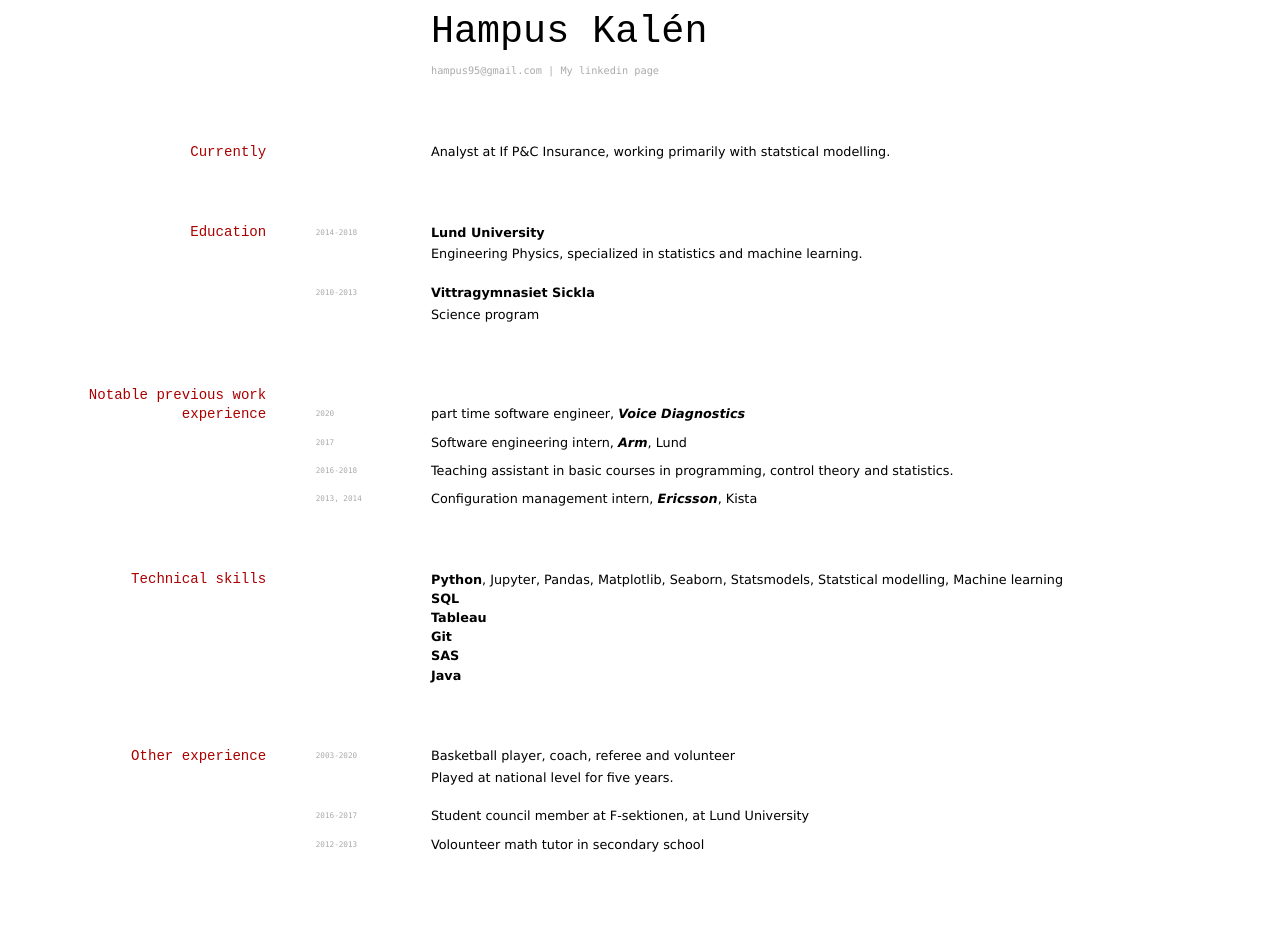
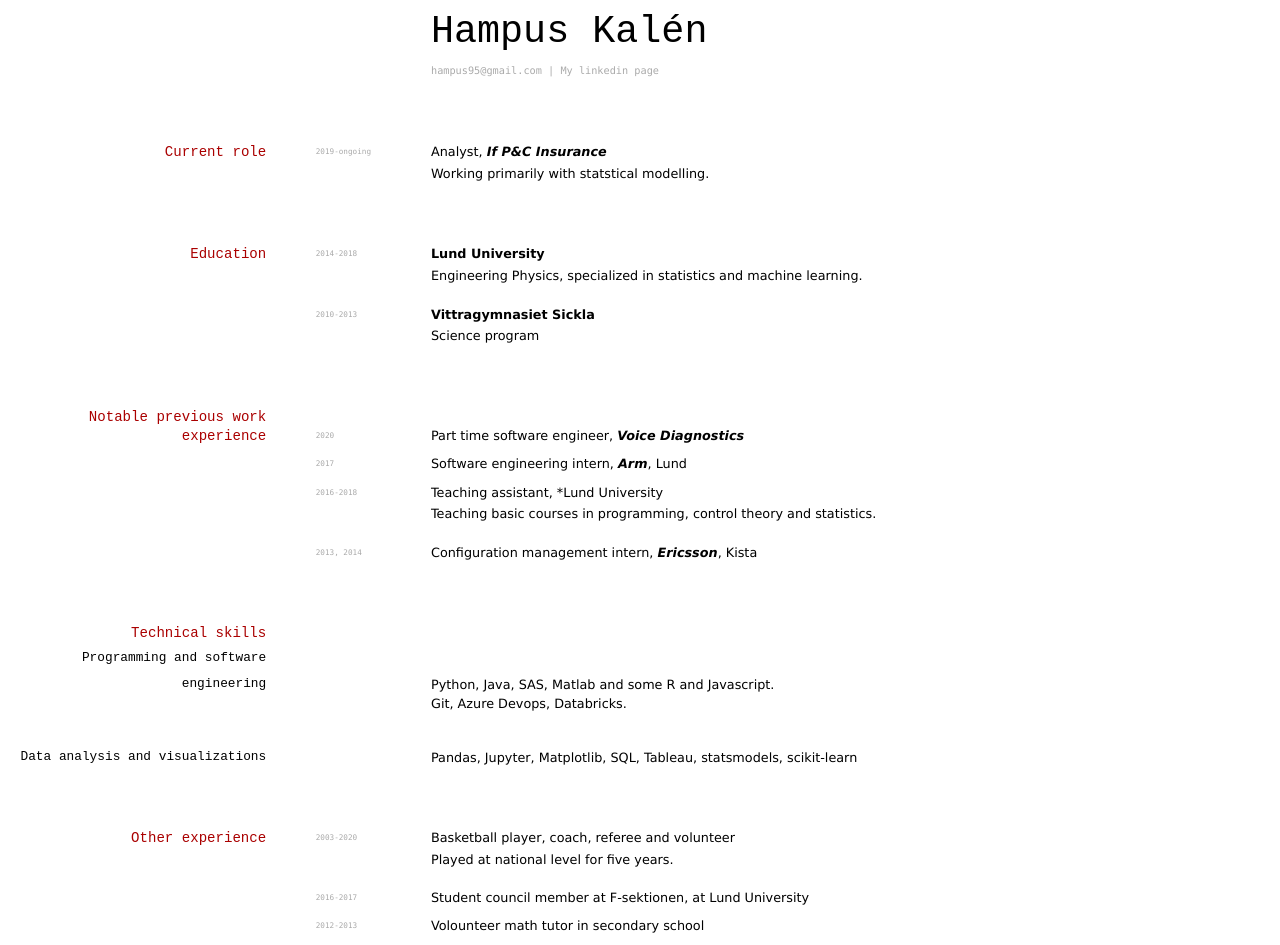
Before and after one commit to elipapa/markdown-cv, a Jekyll site: the page built from index.md, in a window 1280 px wide. Built offline with Jekyll 4.4.1, drawn with Linux system fonts in a browser that asks for light colours; before the commit the page ends 900 px from its top, so only the background shows below that.

Commit message:
Update index.md

```diff
--- a/index.md
+++ b/index.md
@@ -10,9 +10,11 @@ title: Hampus Kalén's CV
 </div>
 
 
-## Currently
+## Current role
 
-Analyst at If P&C Insurance, working primarily with statstical modelling.
+`2019-ongoing`
+Analyst, *If P&C Insurance*
+- Working primarily with statstical modelling.
 
 ## Education
 
@@ -29,25 +31,26 @@ __Vittragymnasiet Sickla__
 ## Notable previous work experience
 
 `2020`
-part time software engineer, *Voice Diagnostics*
+Part time software engineer, *Voice Diagnostics*
 
 `2017`
 Software engineering intern, *Arm*, Lund
 
 `2016-2018`
-Teaching assistant in basic courses in programming, control theory and statistics.
+Teaching assistant, *Lund University
+- Teaching basic courses in programming, control theory and statistics.
 
 `2013, 2014`
 Configuration management intern, *Ericsson*, Kista
 
 
 ## Technical skills
-__Python__, Jupyter, Pandas, Matplotlib, Seaborn, Statsmodels, Statstical modelling, Machine learning
-__SQL__
-__Tableau__
-__Git__
-__SAS__
-__Java__
+### Programming and software engineering
+Python, Java, SAS, Matlab and some R and Javascript.
+Git, Azure Devops, Databricks.
+
+### Data analysis and visualizations
+Pandas, Jupyter, Matplotlib,  SQL, Tableau, statsmodels, scikit-learn
 
 ## Other experience
 `2003-2020`
```
